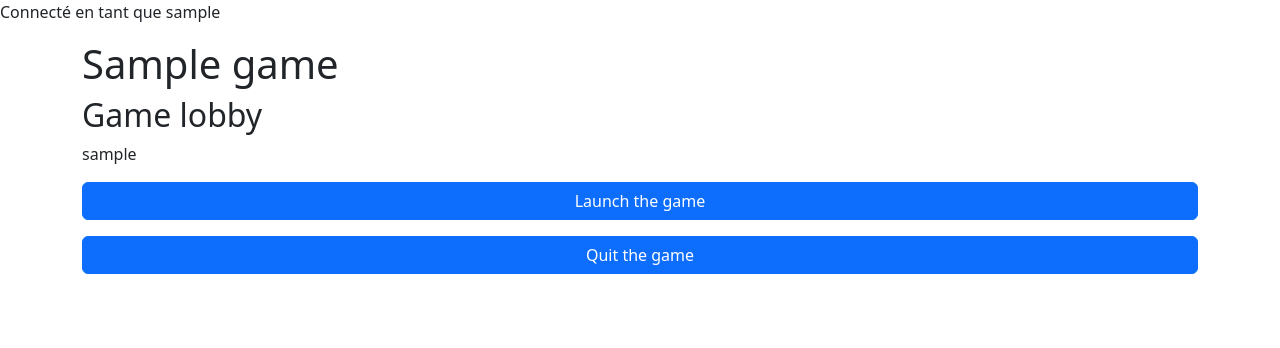
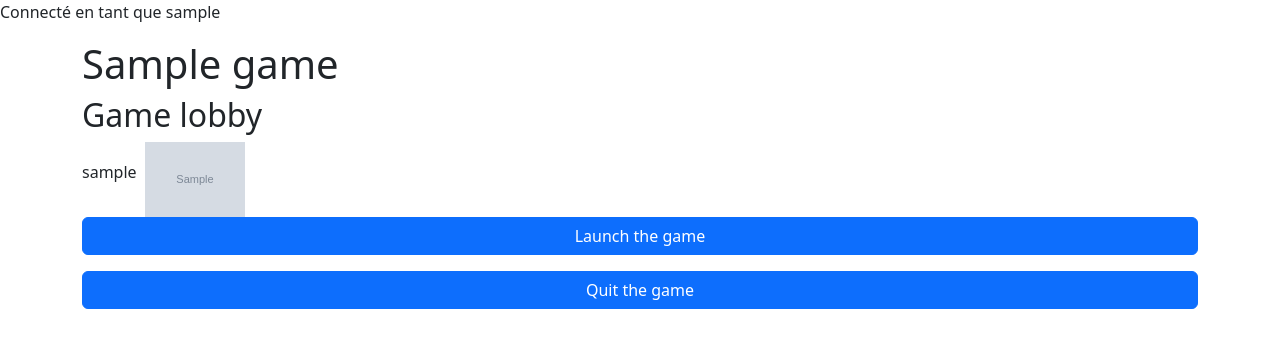
Before and after one commit to 1u1ucas/garticPhone, a PHP site: page /game_lobby.php in a window 1280 px wide. Shown: the part 56-404 px from the top of the page. Run offline with PHP 8.4, Linux system fonts and the light colour scheme; the visitor is signed in with stand-in values (Sample User, id 1); tables that the repository leaves empty or names only in its code hold one stand-in row (values such as "Sample post"); grey boxes marked "Sample" are stand-in pictures.

Commit message:
feat: Improve game lobby UI and functionality

```diff
--- a/src/game_lobby.php
+++ b/src/game_lobby.php
@@ -32,17 +32,20 @@ $game = $request->fetch(PDO::FETCH_ASSOC);
         <?php
         $request = $connectDatabase->prepare("SELECT * FROM users WHERE id = :user_id");
 
-        foreach ($users as $user) {
+        foreach ($users as $user):
             $request->bindParam(':user_id', $user['user_id']);
 
             $request->execute();
 
             $user_info = $request->fetch(PDO::FETCH_ASSOC);
+            ?>
+        <div class="col-2 gap-2 align-items-center">
+            <p class=""> <?php echo htmlspecialchars($user_info['username']) ?> </p>
+            <img style="width:100px" src="<?php echo $user_info['user_image'] ?>" alt="">
+        </div>
 
-            echo '<p class="col-1">' . htmlspecialchars($user_info['username']) . '</p>';
-        }
-        ?>
 
+        <?php endforeach; ?>
 
     </div>
 
--- /dev/null
+++ b/src/styles/style.css
@@ -0,0 +1,4 @@
+.align-items-center {
+  display: flex;
+  flex-direction: row;
+}
```
Also changed, not shown: src/scripts/sign-out/sign-out.php (+27 -0 lines), src/search_party.php (indentation only).
